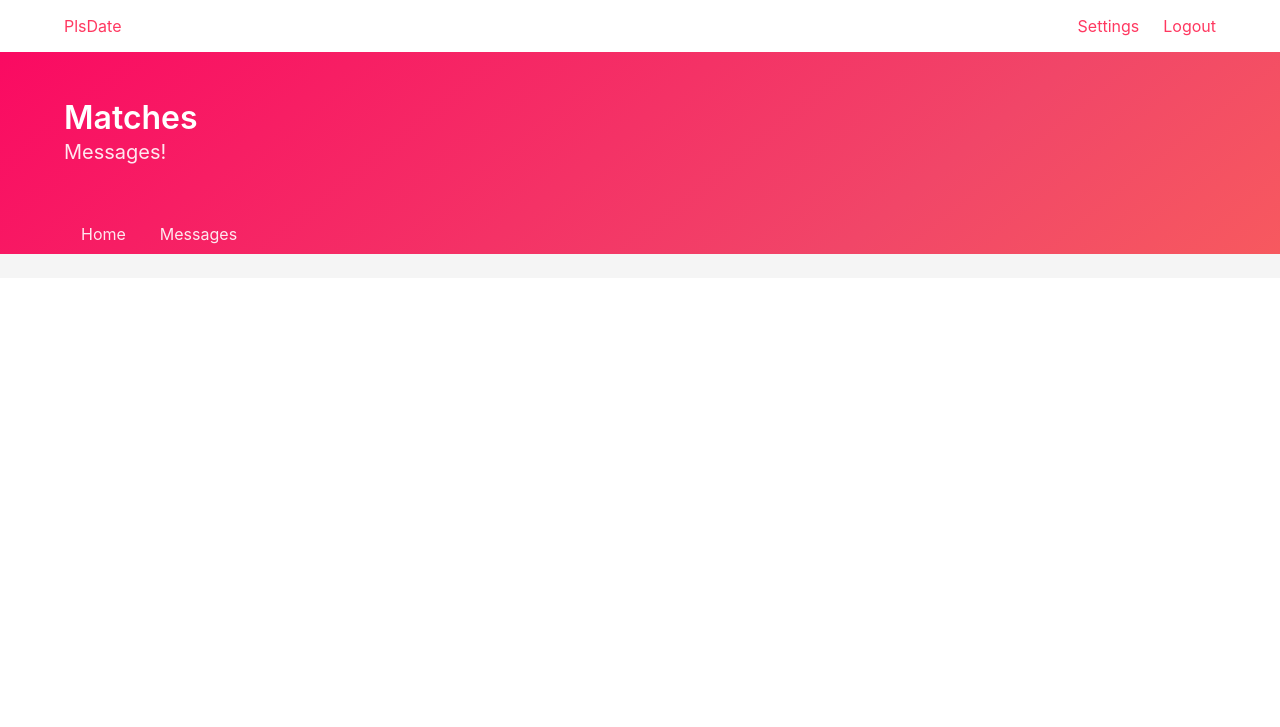
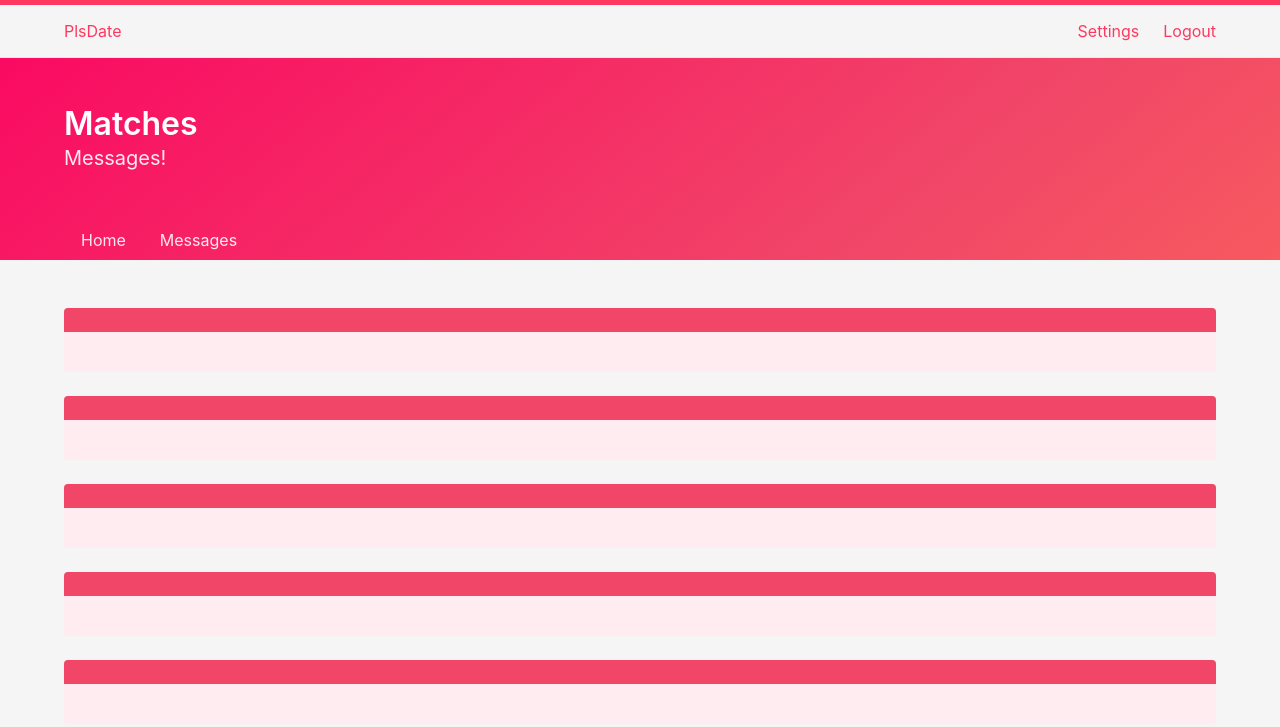
Before and after one commit to jherr029/Dating-Website, a website: page resources/html/messages.html in a window 1280 px wide. Drawn offline with nearby package versions, Linux system fonts and the light colour scheme.

Commit message:
dynamic messages

```diff
--- a/resources/html/messages.html
+++ b/resources/html/messages.html
@@ -17,10 +17,10 @@
 
 </head>
 
-<body>
+<body class="grayBg">
 
   <section>
-    <div class="hero">
+    <div class="hero topNav">
         <nav class="navbar">
           <div class="container">
           <div class="navbar-brand">
@@ -76,12 +76,45 @@
   </section>
 
   <section class="grayBg">
-      <br>
+
+  <br><br>
+
+  <div class="container">
+    <div id="ok"></div>
+  </div>
 
 
   </section>
 
+  <script>
 
+    // change for loop values or change to whatever you have
+    for ( i=0; i < 5; i++)
+    {
+
+        var articleMessage = document.createElement('article')
+        var headerP = document.createElement('p')
+        var divHeader = document.createElement('div')
+        var divBody = document.createElement('div')
+
+
+        headerP.innerText = ""  // header title
+        divBody.innerText = ""  // body
+
+        articleMessage.className = "message is-danger"
+        divHeader.className = "message-header"
+        divBody.className = "message-body"
+
+
+        divHeader.insertAdjacentElement('afterbegin', headerP )
+        articleMessage.insertAdjacentElement('afterbegin', divHeader )
+        articleMessage.insertAdjacentElement('beforeend', divBody )
+
+        ok.appendChild(articleMessage)
+
+    }
+
+   </script>
 
 </body>
 </html>
```
